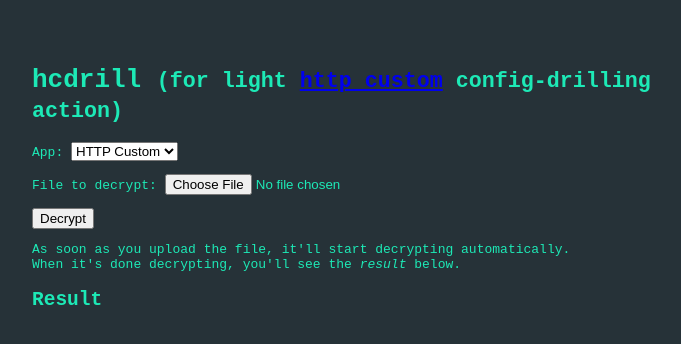
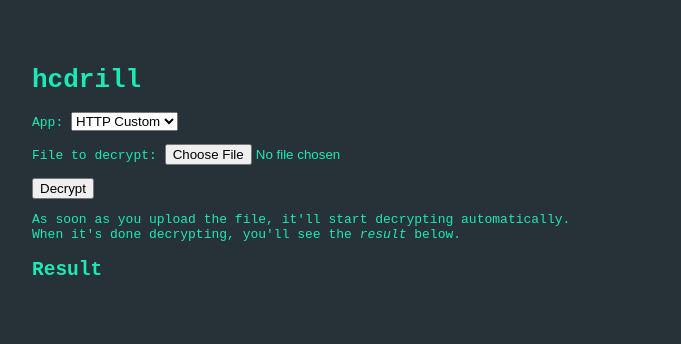
Before and after one commit to HCTools/hcdrill, a website built with Parcel: page index.html in a window 1280 px wide. Shown: the whole page, without its empty margins (292-973 px from the left). Built offline with nearby package versions, Linux system fonts and the light colour scheme.

Commit message:
removed the slogan

```diff
--- a/index.html
+++ b/index.html
@@ -11,11 +11,6 @@
     <main>
         <h1>
             hcdrill
-            <small>
-                (for light
-                <a href="https://play.google.com/store/apps/details?id=xyz.easypro.httpcustom">http custom</a>
-                config-drilling action)
-            </small>
         </h1>
 
         <form id="input-form">
```
